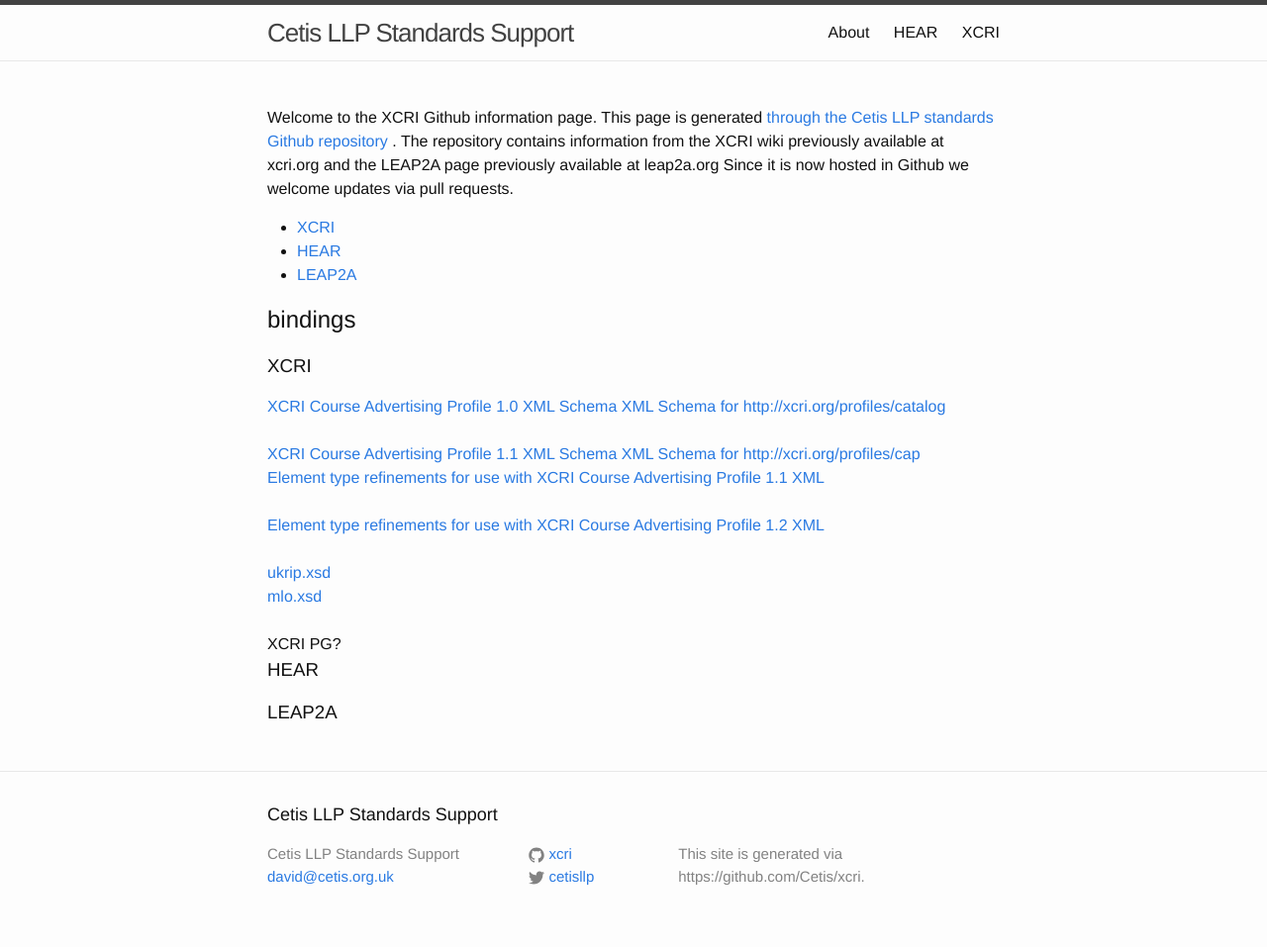
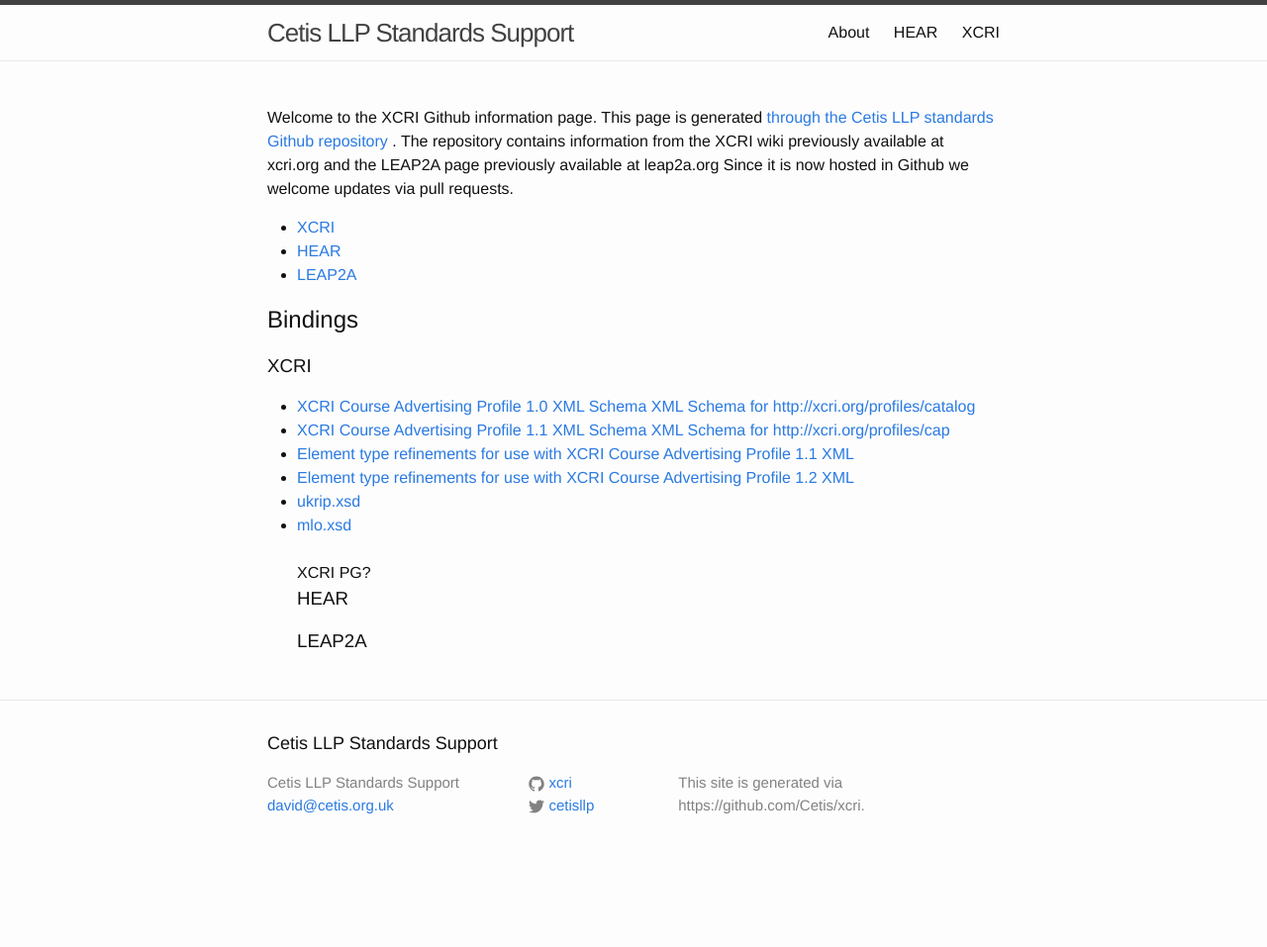
Before and after one commit to Cetis/xcri, a Jekyll site: the page built from index.html, in a window 1280 px wide. Shown: the whole page at 99% size. Built offline with Jekyll 4.4.1, drawn with Linux system fonts in a browser that asks for light colours; after the commit the page ends 900 px from its top, so only the background shows below that.

Commit message:
front page tidy up
removed various BR tags. added unordered list to html

```diff
--- a/index.html
+++ b/index.html
@@ -15,19 +15,16 @@
 <li><a href="leap2a">LEAP2A</a></li>
 </ul>
 
-<h2>bindings</h2>
+<h2>Bindings</h2>
 
 <h3>XCRI</h3>
-
-<a href="bindings/cap.xsd">XCRI Course Advertising Profile 1.0 XML Schema XML Schema for http://xcri.org/profiles/catalog</a><br/>
-<br/>
-<a href="bindings/xcri_cap_1_1.xsd">XCRI Course Advertising Profile 1.1 XML Schema XML Schema for http://xcri.org/profiles/cap</a> <br/>
-<a href="bindings/xcri_cap_terms_1_1.xsd">Element type refinements for use with XCRI Course Advertising Profile 1.1 XML</a> <br/>
-<br/>
-<a href="bindings/xcri_cap_terms_1_2.xsd">Element type refinements for use with XCRI Course Advertising Profile 1.2 XML</a> <br/>
-<br/>
-<a href="bindings/ukrip.xsd">ukrip.xsd</a><br/>
-<a href="bindings/mlo.xsd">mlo.xsd</a> <br/>
+<ul>
+<li><a href="bindings/cap.xsd">XCRI Course Advertising Profile 1.0 XML Schema XML Schema for http://xcri.org/profiles/catalog</a></li>
+<li><a href="bindings/xcri_cap_1_1.xsd">XCRI Course Advertising Profile 1.1 XML Schema XML Schema for http://xcri.org/profiles/cap</a></li>
+<li><a href="bindings/xcri_cap_terms_1_1.xsd">Element type refinements for use with XCRI Course Advertising Profile 1.1 XML</a> </li>
+<li><a href="bindings/xcri_cap_terms_1_2.xsd">Element type refinements for use with XCRI Course Advertising Profile 1.2 XML</a> </li>
+<li><a href="bindings/ukrip.xsd">ukrip.xsd</a></li>
+<li><a href="bindings/mlo.xsd">mlo.xsd</a></li>
 
 <br/>XCRI PG?
 
```
